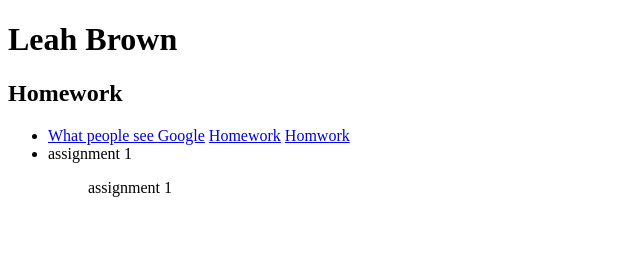
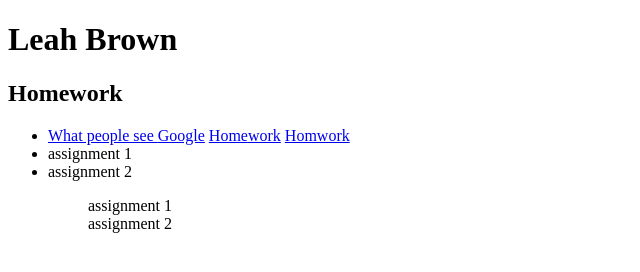
Before and after one commit to leahbrown/leahbrown.github.io, a plain HTML site: page index.html in a window 1280 px wide. Shown: the whole page, without its empty margins (0-640 px from the left). Drawn offline with Linux system fonts and the light colour scheme.

Commit message:
add assignemtn

```diff
--- a/index.html
+++ b/index.html
@@ -18,10 +18,11 @@
 
 
 <li> assignment 1 </li>
-
+<li> assignment 2 </li>
 </ul>
 <ol>
 <ol> assignment 1 </ol>
+<ol> assignment 2 </ol>
 </ol>
 
   </body>
```
